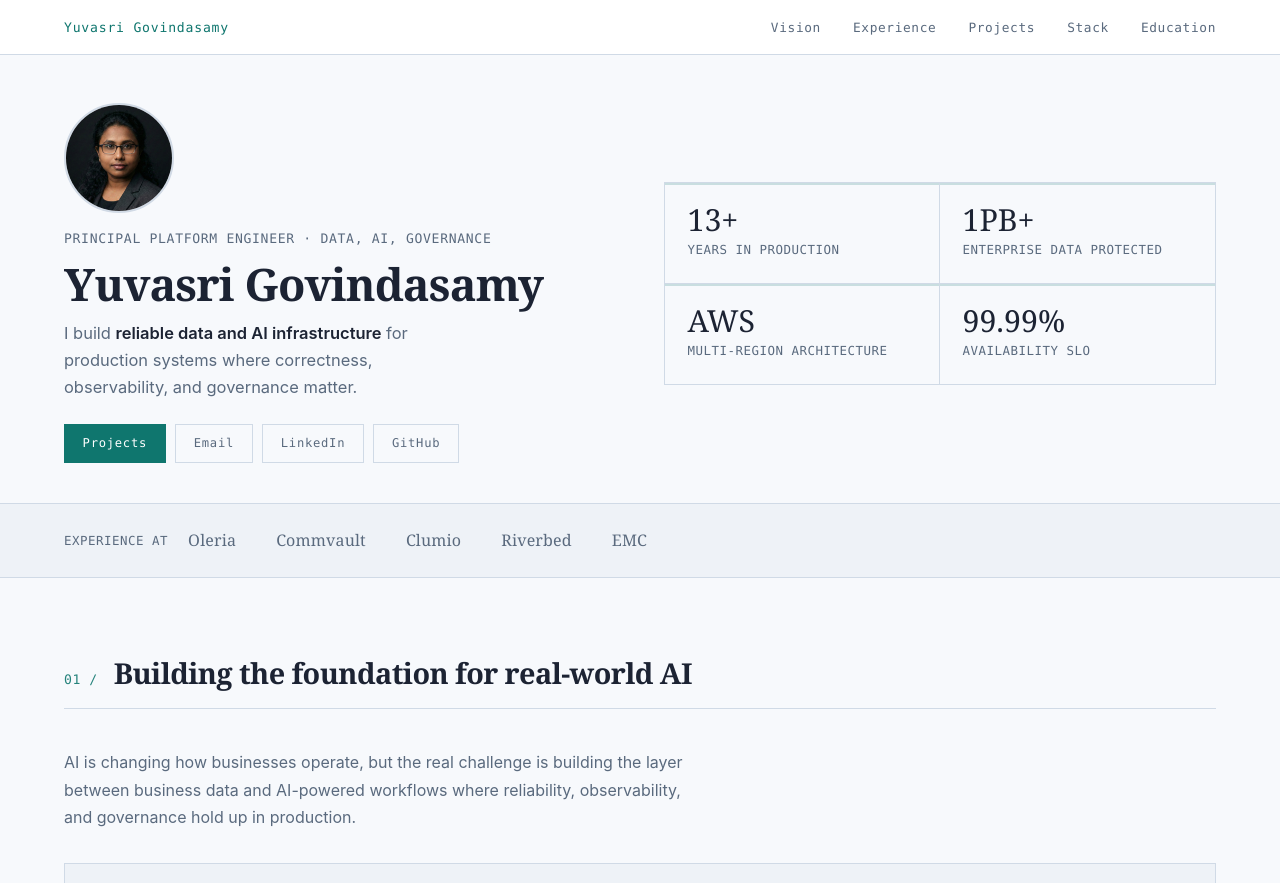
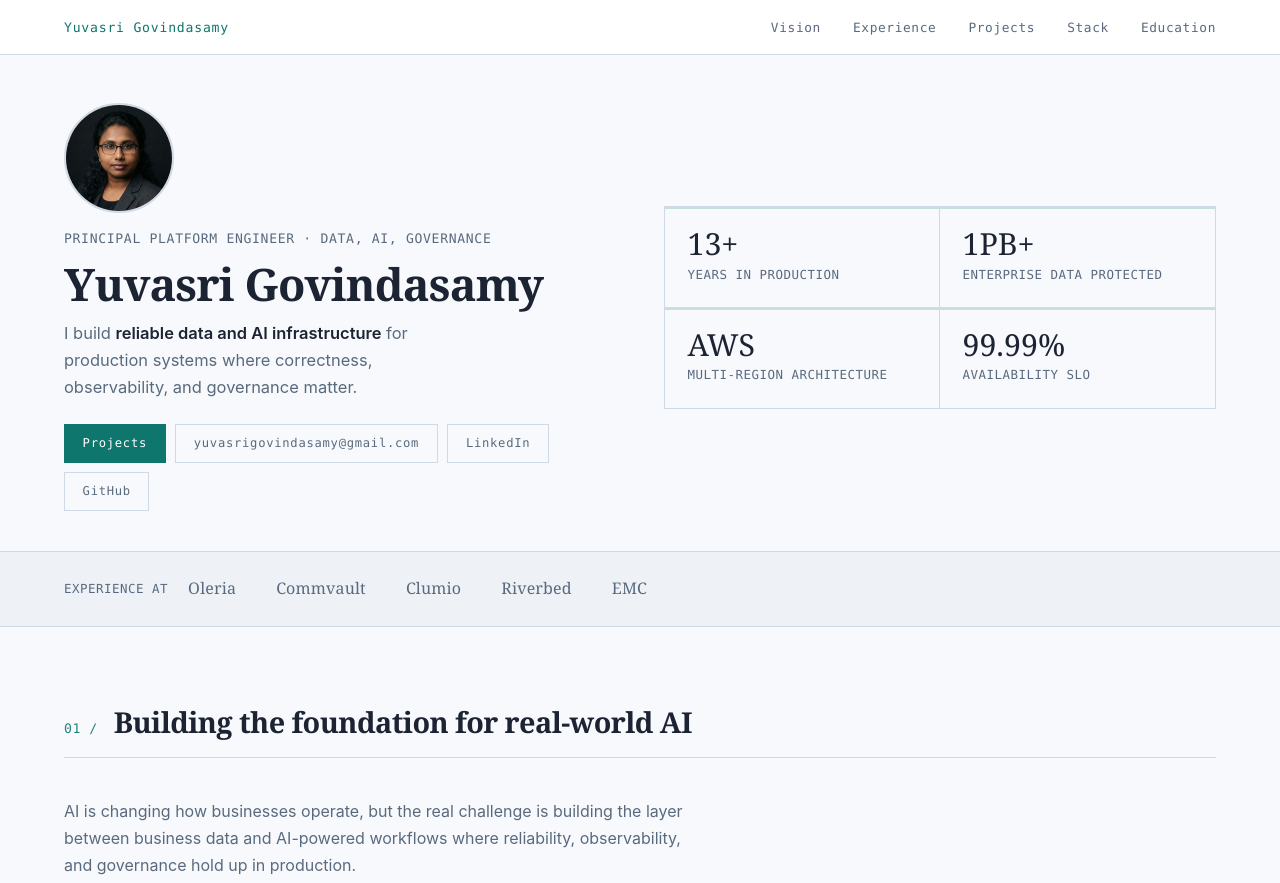
Before and after one commit to yuvasrig/yuvasrig.github.io, a plain HTML site: page index.html in a window 1280 px wide. Shown: the top 883 px of the page. Drawn offline with Linux system fonts and the light colour scheme.

Commit message:
Show email address in contact links

```diff
--- a/index.html
+++ b/index.html
@@ -335,7 +335,7 @@ footer { padding: 4rem; text-align: center; border-top: 1px solid var(--border);
 <p class="hero-thesis">I build <strong>reliable data and AI infrastructure</strong> for production systems where correctness, observability, and governance matter.</p>
 <div class="hero-ctas">
 <a class="btn btn-primary" href="#projects">Projects</a>
-<a class="btn" href="mailto:yuvasrigovindasamy@gmail.com">Email</a>
+<a class="btn" href="mailto:yuvasrigovindasamy@gmail.com">yuvasrigovindasamy@gmail.com</a>
 <a class="btn" href="https://www.linkedin.com/in/yuvasrigovindasamy/" rel="noopener noreferrer" target="_blank">LinkedIn</a>
 <a class="btn" href="https://github.com/yuvasrig" rel="noopener noreferrer" target="_blank">GitHub</a>
 </div>
@@ -766,7 +766,7 @@ footer { padding: 4rem; text-align: center; border-top: 1px solid var(--border);
 <div class="footer-name">Yuvasri Govindasamy</div>
 <div class="footer-sub">Targeting Principal / Staff roles building data platforms, ML platforms, and governed AI infrastructure for production systems.</div>
 <div class="contact-links">
-<a href="mailto:yuvasrigovindasamy@gmail.com">Email</a>
+<a href="mailto:yuvasrigovindasamy@gmail.com">yuvasrigovindasamy@gmail.com</a>
 <a href="https://www.linkedin.com/in/yuvasrigovindasamy/" rel="noopener noreferrer" target="_blank">LinkedIn</a>
 <a href="https://github.com/yuvasrig" rel="noopener noreferrer" target="_blank">GitHub</a>
 </div>
```
